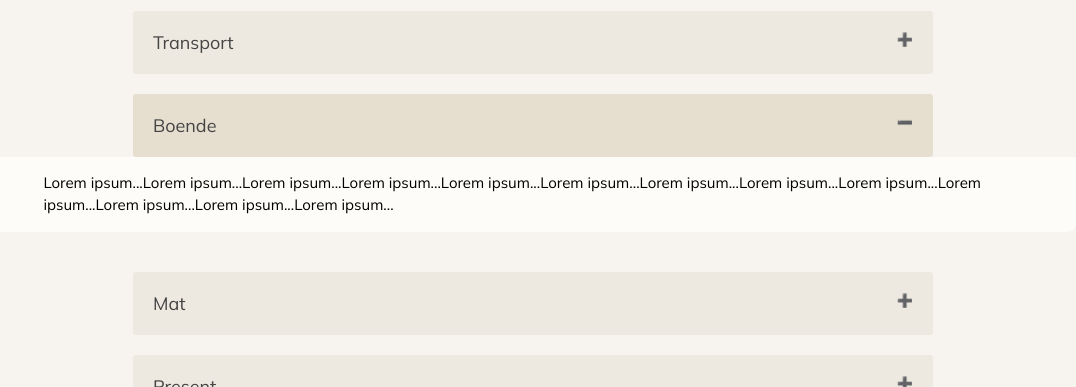
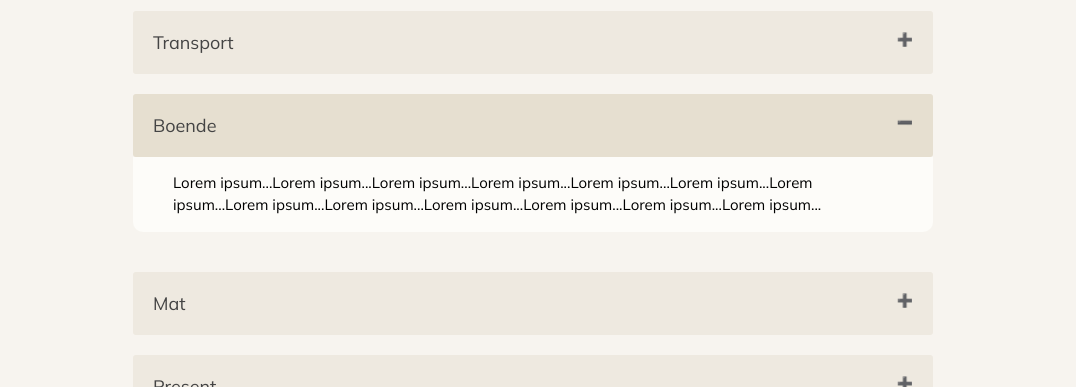
Before and after one commit to angelicasundstroem/livetsj-vlafest, a plain HTML site: page index.html in a window 1280 px wide. Both pictures are taken after a click on the button "Boende". Shown: the part 681-1068 px from the top of the page, without its empty margins (107-1183 px from the left). Drawn offline with Linux system fonts and the light colour scheme.

Commit message:
toggle-list

```diff
--- a/styles-ljf.css
+++ b/styles-ljf.css
@@ -134,10 +134,10 @@ li span {
   display: none;
   overflow: hidden;
   background-color: #fdfcf9;
-  max-width: 85%;
+  width: 85%;
   margin: auto;
   line-height: 1.5;
-  border-radius: 0px 0px 10px 10px ;
+  border-radius: 0px 0px 10px 10px;
 }
 p {
   font-size: 15px;
@@ -227,6 +227,12 @@ p {
     font-size: 3vw;
     margin: 3%;
   }
+  .content {
+    width: 800px;
+  }
+  .collapsible{
+    width: 800px;
+  }
 }
 
 
@@ -249,6 +255,12 @@ p {
     font-size: 2vw;
     margin: 3%;
   }
+  .content {
+    width: 800px;
+  }
+  .collapsible{
+    width: 800px;
+  }
 }
 ul {
   padding: 0px;
```
